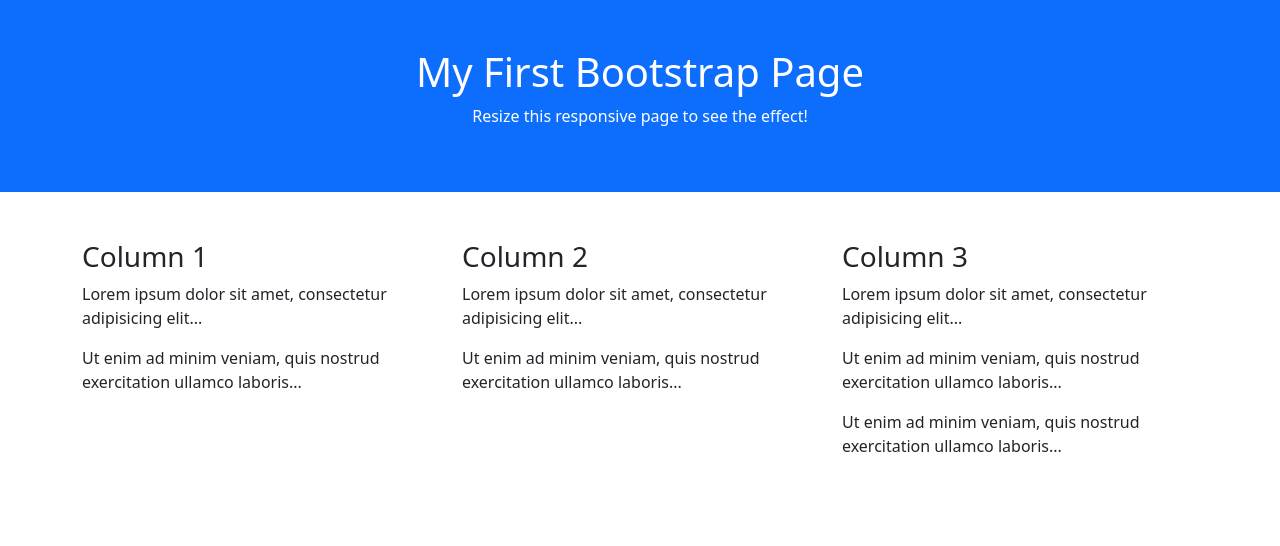
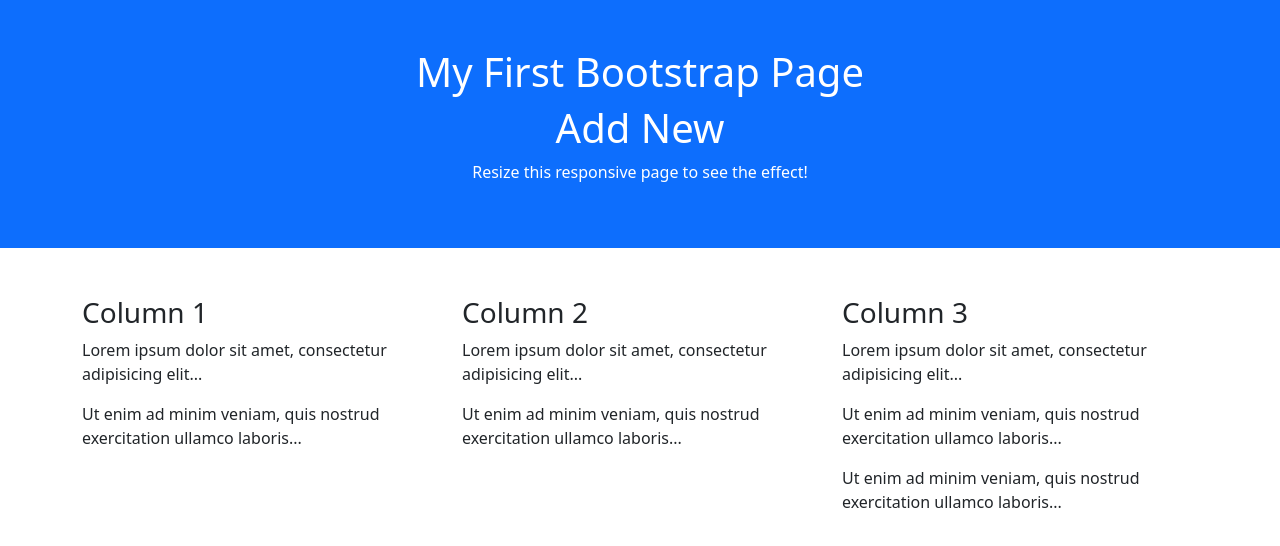
Before and after one commit to bonutarak/Learn-HTML, a plain HTML site: page index.html in a window 1280 px wide. Drawn offline with nearby package versions, Linux system fonts and the light colour scheme.

Commit message:
Update index.html
added new text

```diff
--- a/index.html
+++ b/index.html
@@ -11,6 +11,7 @@
 
 <div class="container-fluid p-5 bg-primary text-white text-center">
   <h1>My First Bootstrap Page</h1>
+  <h1>Add New</h1>
   <p>Resize this responsive page to see the effect!</p>
 </div>
 
```
